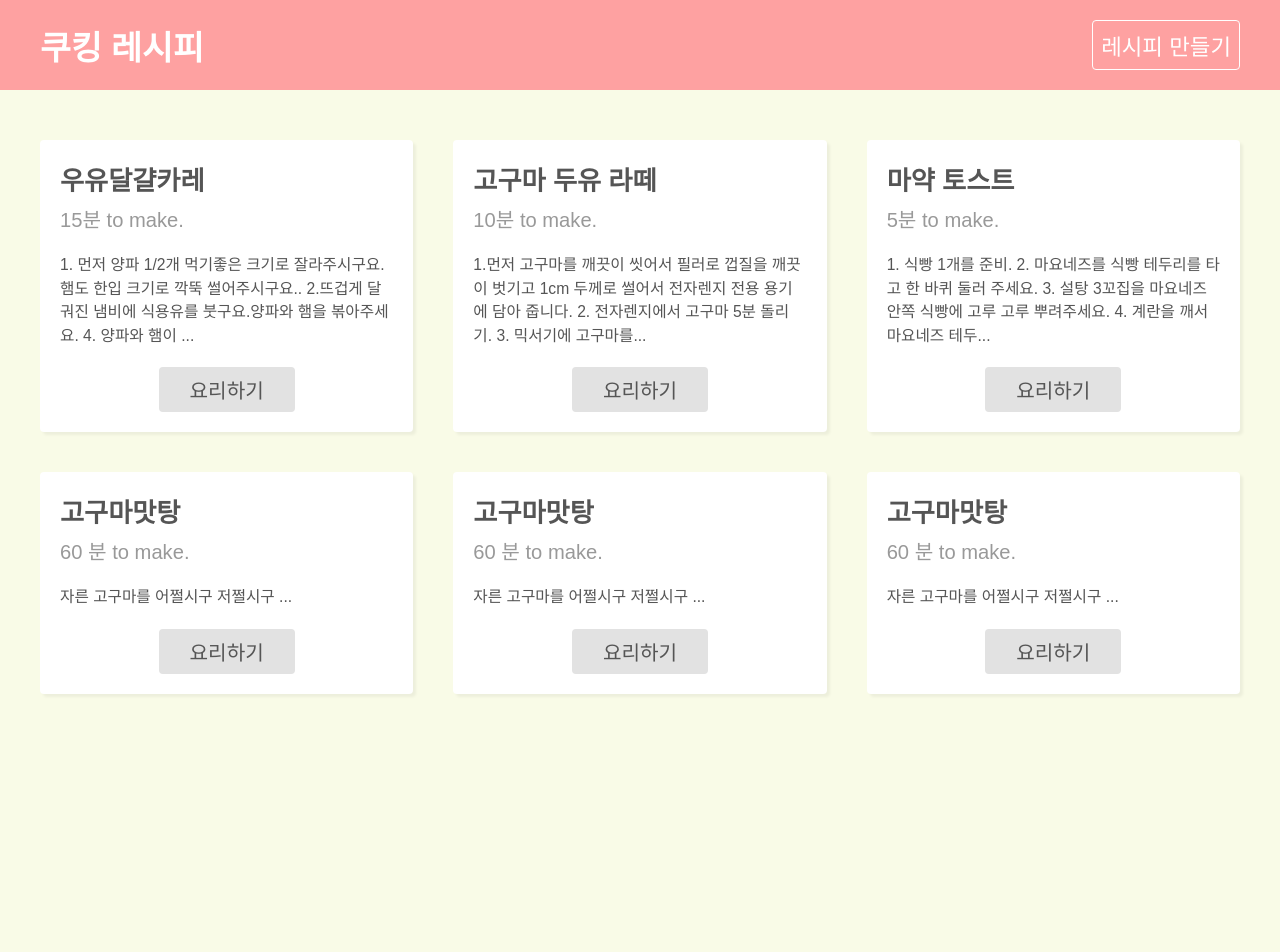
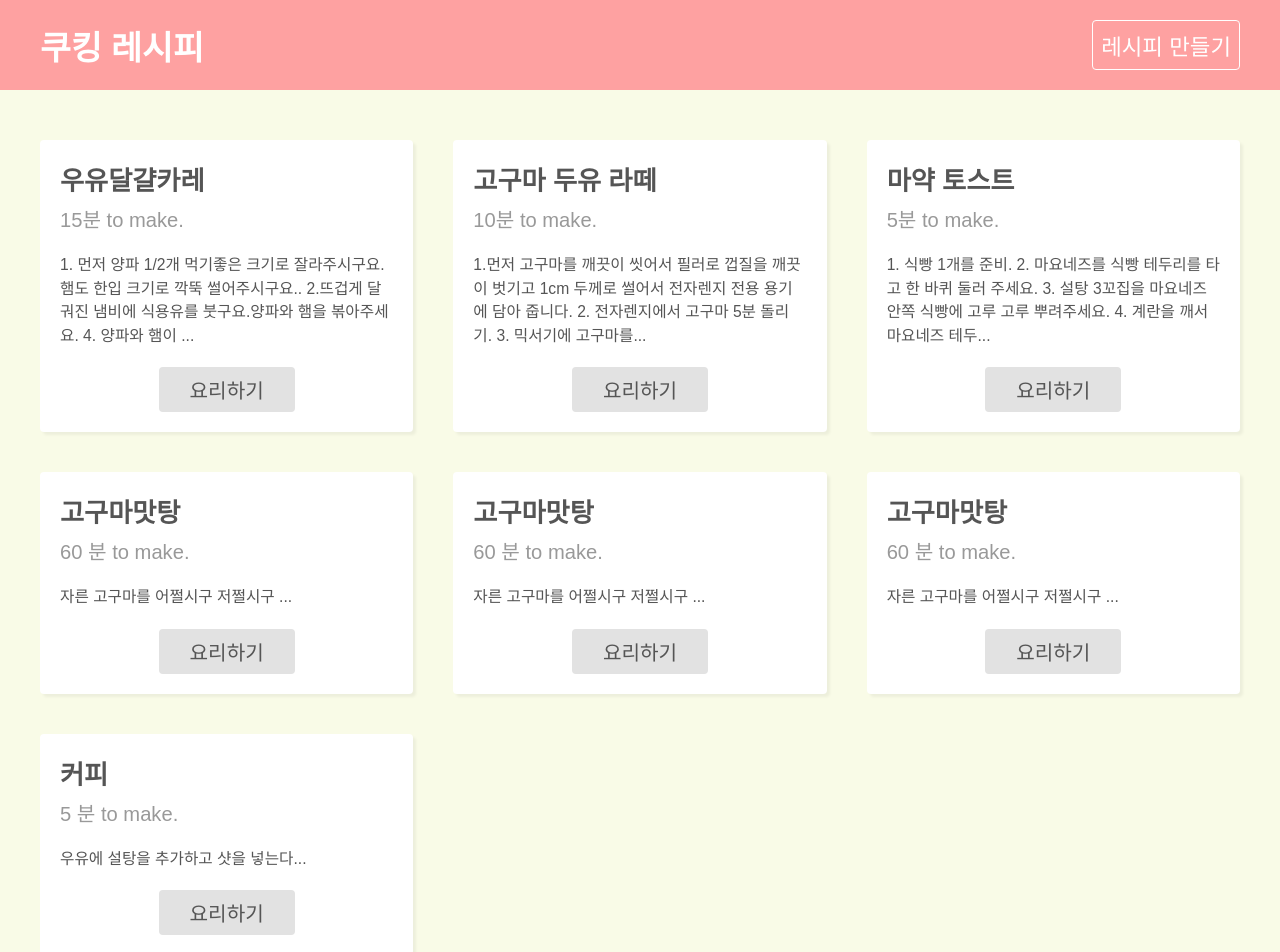
Before and after one commit to joeuni-ex/React_cooking-recipe, a React (Vite) app: page / in a window 1280 px wide. Shown: the top 952 px of the page. Before the commit the page ends 800 px from the top, so only its background shows below. Built offline with nearby package versions, Linux system fonts and the light colour scheme; data requests are answered from the project's data file.

Commit message:
새 레시피 저장 후 홈으로 리다이렉트

```diff
--- a/data/db.json
+++ b/data/db.json
@@ -72,6 +72,17 @@
       "method": "자른 고구마를 어쩔시구 저쩔시구 ",
       "cookingTime": "60 분",
       "id": "leUhGVW"
+    },
+    {
+      "title": "커피",
+      "ingredients": [
+        "원두",
+        "설탕",
+        "우유"
+      ],
+      "method": "우유에 설탕을 추가하고 샷을 넣는다",
+      "cookingTime": "5 분",
+      "id": "voknVlK"
     }
   ]
 }
--- a/src/pages/create/Create.jsx
+++ b/src/pages/create/Create.jsx
@@ -1,6 +1,7 @@
-import { useRef, useState } from "react";
+import { useEffect, useRef, useState } from "react";
 import "./Create.css";
 import { useFetch } from "../../hooks/useFetch";
+import { useNavigate } from "react-router-dom";
 
 export default function Create() {
   const [title, setTitle] = useState("");
@@ -10,6 +11,15 @@ export default function Create() {
   const [ingredients, setIngredients] = useState([]); // 모든 재료
   const ingredientInput = useRef(); //특정 태그를 지정한다
   const { postData, data } = useFetch("http://localhost:3030/recipes", "POST");
+  const navigate = useNavigate();
+
+  //useFetch를 사용해서 데이터를 서버로 전송 후 그 결과를 받았을 때(data가 바뀔 때)
+  // navigate를 이용해서 home으로 리다이렉트
+  useEffect(() => {
+    if (data) {
+      navigate("/");
+    }
+  }, [data]);
 
   //요리 재료 추가
   const handleAdd = (e) => {
```
